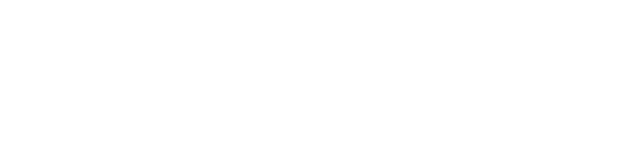
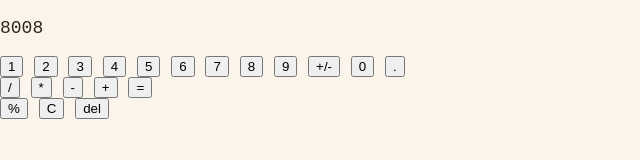
Before and after one commit to Ochenzhal/calcy, a plain HTML site: page index.html in a window 1280 px wide. Shown: the whole page, without its empty margins (0-640 px from the left). Drawn offline with Linux system fonts and the light colour scheme.

Commit message:
Add calculator basic layout

```diff
--- a/index.html
+++ b/index.html
@@ -9,5 +9,39 @@
 </head>
 <body>
 
+  <div class="container" id="container">
+    <div class="calc-container" id="calc-container">
+      <div class="otput">
+        <p>8008</p>
+      </div>
+      <div class="nums" id="nums">
+        <button type="button">1</button>
+        <button type="button">2</button>
+        <button type="button">3</button>
+        <button type="button">4</button>
+        <button type="button">5</button>
+        <button type="button">6</button>
+        <button type="button">7</button>
+        <button type="button">8</button>
+        <button type="button">9</button>
+        <button type="button">+/-</button>
+        <button type="button">0</button>
+        <button type="button">.</button>
+      </div>
+      <div class="operators" id="operators">
+        <button type="button">/</button>
+        <button type="button">*</button>
+        <button type="button">-</button>
+        <button type="button">+</button>
+        <button type="button">=</button>
+      </div>
+      <div class="utils" id="utils">
+        <button type="button">%</button>
+        <button type="button">C</button>
+        <button type="button">del</button>
+      </div>
+    </div>
+  </div>
+
 </body>
 </html>
--- a/script.js
+++ b/script.js
@@ -1,3 +1,7 @@
+let numLeft
+let numRight
+let operator
+
 function add(a, b) {
   return a + b
 }
@@ -13,3 +17,10 @@ function multiply(a, b) {
 function divide(a, b) {
   return a / b
 }
+
+function operate() {
+  if(operator === '+') return add(numLeft, numRight);
+  if(operator === '-') return subtract(numLeft, numRight);
+  if(operator === '*') return multiply(numLeft, numRight);
+  if(operator === '/') return divide(numLeft, numRight);
+}
--- a/style.css
+++ b/style.css
@@ -0,0 +1,24 @@
+:root {
+  --color-brand: #819B57;
+  --color-brand-dark: #465929;
+  --color-brand-light: #CFCFBC;
+  --color-primary-light: #FAF4EA;
+  --color-primary-dark: #31261A;
+  --color-secondary-dark: #A18268;
+
+  --color-calc-body: #202020;
+  --color-calc-btns-nums: #3b3b3b;
+  --color-calc-btns-op: #323232;
+  --color-calc-btns-eql: #2d855a;
+  --color-calc-nums: #ffffff;
+}
+
+body {
+  color: var(--color-primary-dark);
+  background-color: var(--color-primary-light);
+  font-family: 'Courier New', Courier, monospace;
+  font-size: 18px;
+  font-weight: 400;
+  /* line-height: 1.5; */
+  margin: 0;
+}
```
